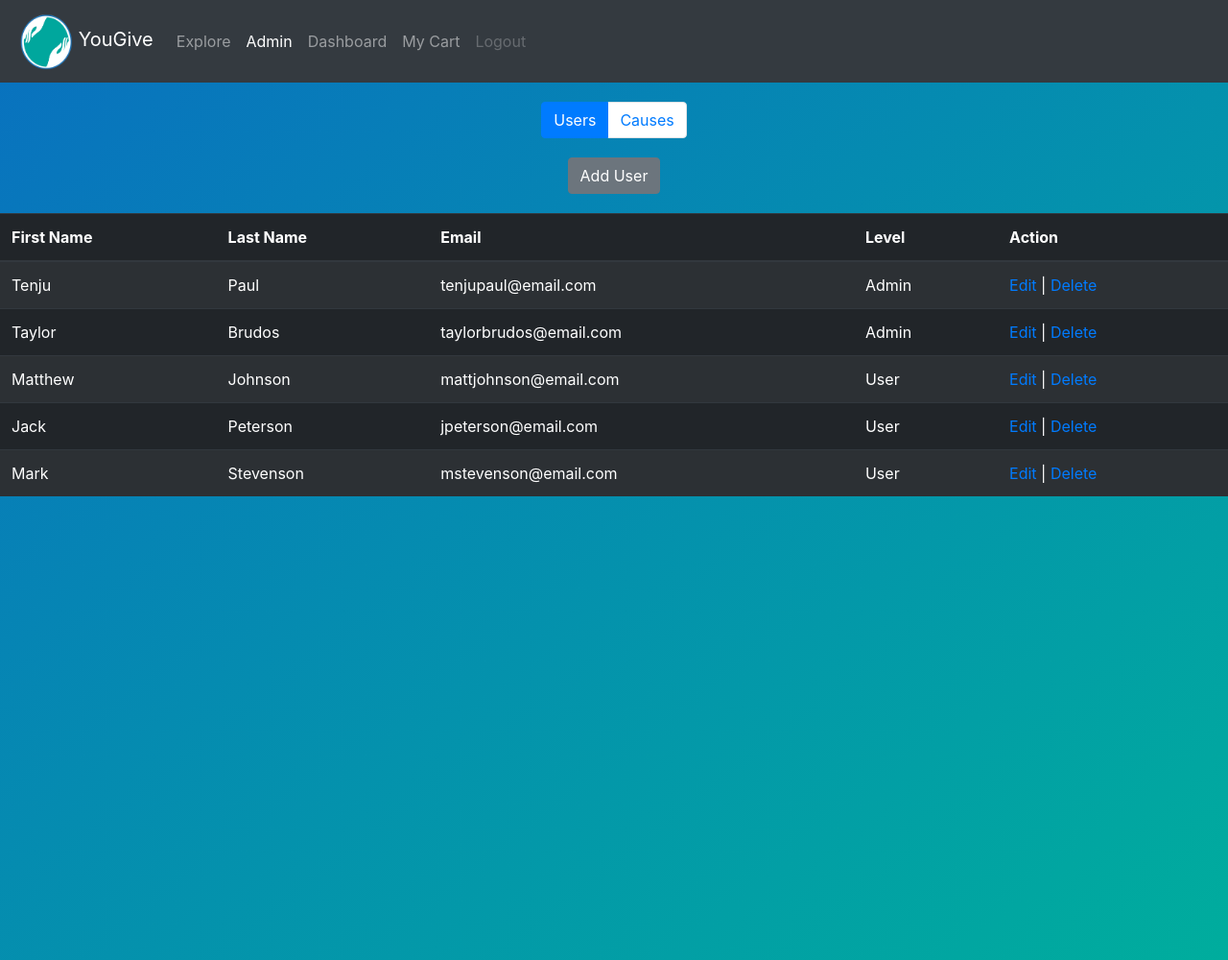
After one commit to taylor-brudos/you-give, a Django app: page /admin/users in a window 1280 px wide. The commit adds this page. Shown: the whole page at 96% size. Run offline with Django 3.2, Linux system fonts and the light colour scheme; some libraries are stand-ins or nearby versions.

Commit message:
various changes including adding admin and navbar

```diff
--- /dev/null
+++ b/apps/first_app/templates/first_app/admin_users.html
@@ -0,0 +1,209 @@
+<!DOCTYPE html>
+<html lang="en">
+<head>
+    <meta charset="UTF-8">
+    <meta name="viewport" content="width=device-width, initial-scale=1.0">
+    <meta http-equiv="X-UA-Compatible" content="ie=edge">
+    <link rel="stylesheet" href="https://stackpath.bootstrapcdn.com/bootstrap/4.1.2/css/bootstrap.min.css" integrity="sha384-Smlep5jCw/wG7hdkwQ/Z5nLIefveQRIY9nfy6xoR1uRYBtpZgI6339F5dgvm/e9B" crossorigin="anonymous">
+    <title>Admin | Users</title>
+    <style>
+    .background {
+        background: linear-gradient(to bottom right, #0970C0, #00AD9D);
+        height: 1000px;
+    }
+    .margin {
+        margin: 20px;
+    }
+    .btn {
+        margin-bottom: 20px;
+    }
+    .button {
+        text-align: center;
+        color: white;
+    }
+    </style>
+</head>
+<body>
+    <div class="container-fluid background p-0">
+        <nav class="navbar navbar-expand navbar-dark bg-dark">
+            <a class="navbar-brand" href="/explore">
+            {% load static %}
+                <img src="{% static 'first_app/images/globe_trans.png' %}" width="60" height="60" alt="YouGive Logo">
+                YouGive
+            </a>
+            <ul class="navbar-nav">
+                <li class="nav-item">
+                    <a class="nav-link" href="/explore">Explore</a>
+                </li>
+                <li class="nav-item active">
+                    <a class="nav-link" href="/admin/users">Admin<span class="sr-only">(current)</span></a>
+                </li>
+                <li class="nav-item">
+                    <a class="nav-link" href="/user/1">Dashboard</a>
+                </li>
+                <li class="nav-item">
+                    <a class="nav-link" href="#">My Cart</a>
+                </li>
+                <li class="nav-item">
+                    <a class="nav-link disabled" href="/">Logout</a>
+                </li>
+            </ul>
+        </nav>
+        <nav class="margin" aria-label="Switch between admin modes">
+            <ul class="pagination justify-content-center">
+                <li class="page-item active">
+                <a class="page-link" href="/admin/users" tabindex="-1">Users<span class="sr-only">(current)</span></a>
+                </li>
+                <li class="page-item">
+                <a class="page-link" href="/admin/causes">Causes</a>
+                </li>
+            </ul>
+        </nav>
+        <div class="button">
+            <a class="btn btn-secondary" data-toggle="modal" data-target="#exampleModalCenter">Add User</a><br>
+        </div>
+        <div class="modal fade" id="exampleModalCenter" tabindex="-1" role="dialog" aria-labelledby="exampleModalCenterTitle" aria-hidden="true">
+            <div class="modal-dialog modal-dialog-centered" role="document">
+                <div class="modal-content">
+                <div class="modal-header">
+                    <h5 class="modal-title" id="exampleModalCenterTitle">Add User</h5>
+                    <button type="button" class="close" data-dismiss="modal" aria-label="Close">
+                    <span aria-hidden="true">&times;</span>
+                    </button>
+                </div>
+                <div class="modal-body">
+                    <form>
+                        <div class="form-group">
+                            <label for="exampleInputEmail1">First Name:</label>
+                            <input type="text" class="form-control" id="exampleInputEmail1" aria-describedby="emailHelp" placeholder="First name">
+                        </div>
+                        <div class="form-group">
+                            <label for="exampleInputEmail1">Last Name:</label>
+                            <input type="text" class="form-control" id="exampleInputEmail1" aria-describedby="emailHelp" placeholder="Last name">
+                        </div>
+                        <div class="form-group">
+                            <label for="exampleInputEmail1">Email:</label>
+                            <input type="text" class="form-control" id="exampleInputEmail1" aria-describedby="emailHelp" placeholder="Email">
+                        </div>
+                        <div class="form-group">
+                            <label for="exampleInputPassword1">Password</label>
+                            <input type="password" class="form-control" id="exampleInputPassword1" placeholder="Password">
+                        </div>
+                        <div class="form-group">
+                            <label for="exampleFormControlSelect1">Level</label>
+                            <select class="form-control" id="exampleFormControlSelect1">
+                                <option>User</option>
+                                <option>Admin</option>
+                            </select>
+                        </div>
+                        <button type="button" class="btn btn-primary">Add</button>
+                    </form>
+                </div>
+                </div>
+            </div>
+        </div>
+        <div class="modal fade" id="exampleModalEdit" tabindex="-1" role="dialog" aria-labelledby="exampleModalCenterTitle" aria-hidden="true">
+            <div class="modal-dialog modal-dialog-centered" role="document">
+                <div class="modal-content">
+                <div class="modal-header">
+                    <h5 class="modal-title" id="exampleModalCenterTitle">Edit User</h5>
+                    <button type="button" class="close" data-dismiss="modal" aria-label="Close">
+                    <span aria-hidden="true">&times;</span>
+                    </button>
+                </div>
+                <div class="modal-body">
+                    <form>
+                        <div class="form-group">
+                            <label for="exampleInputEmail1">First Name:</label>
+                            <input type="text" class="form-control" id="exampleInputEmail1" aria-describedby="emailHelp" placeholder="First name">
+                        </div>
+                        <div class="form-group">
+                            <label for="exampleInputEmail1">Last Name:</label>
+                            <input type="text" class="form-control" id="exampleInputEmail1" aria-describedby="emailHelp" placeholder="Last name">
+                        </div>
+                        <div class="form-group">
+                            <label for="exampleInputEmail1">Email:</label>
+                            <input type="text" class="form-control" id="exampleInputEmail1" aria-describedby="emailHelp" placeholder="Email">
+                        </div>
+                        <div class="form-group">
+                            <label for="exampleFormControlSelect1">Level</label>
+                            <select class="form-control" id="exampleFormControlSelect1">
+                                <option>User</option>
+                                <option>Admin</option>
+                            </select>
+                        </div>
+                        <button type="button" class="btn btn-primary">Update</button>
+                    </form>
+                </div>
+                </div>
+            </div>
+        </div>
+        <table class="table table-striped table-dark">
+            <thead>
+                <tr>
+                <th scope="col">First Name</th>
+                <th scope="col">Last Name</th>
+                <th scope="col">Email</th>
+                <th scope="col">Level</th>
+                <th scope="col">Action</th>
+                </tr>
+            </thead>
+            <tbody>
+                <tr>
+                <td>Tenju</td>
+                <td>Paul</td>
+                <td>tenjupaul@email.com</td>
+                <td>Admin</td>
+                <td>
+                    <a href="" data-toggle="modal" data-target="#exampleModalEdit">Edit</a> |
+                    <a href="">Delete</a>
+                </td>
+                </tr>
+                <tr>
+                <td>Taylor</td>
+                <td>Brudos</td>
+                <td>taylorbrudos@email.com</td>
+                <td>Admin</td>
+                <td>
+                    <a href="" data-toggle="modal" data-target="#exampleModalEdit">Edit</a> |
+                    <a href="">Delete</a>
+                </td>
+                </tr>
+                <tr>
+                <td>Matthew</td>
+                <td>Johnson</td>
+                <td>mattjohnson@email.com</td>
+                <td>User</td>
+                <td>
+                    <a href="" data-toggle="modal" data-target="#exampleModalEdit">Edit</a> |
+                    <a href="">Delete</a>
+                </td>
+                </tr>
+                <tr>
+                <td>Jack</td>
+                <td>Peterson</td>
+                <td>jpeterson@email.com</td>
+                <td>User</td>
+                <td>
+                    <a href="" data-toggle="modal" data-target="#exampleModalEdit">Edit</a> |
+                    <a href="">Delete</a>
+                </td>
+                </tr>
+                <tr>
+                <td>Mark</td>
+                <td>Stevenson</td>
+                <td>mstevenson@email.com</td>
+                <td>User</td>
+                <td>
+                    <a href="" data-toggle="modal" data-target="#exampleModalEdit">Edit</a> |
+                    <a href="">Delete</a>
+                </td>
+                </tr>
+            </tbody>
+        </table>
+    </div>
+    <script src="https://code.jquery.com/jquery-3.3.1.slim.min.js" integrity="sha384-q8i/X+965DzO0rT7abK41JStQIAqVgRVzpbzo5smXKp4YfRvH+8abtTE1Pi6jizo" crossorigin="anonymous"></script>
+    <script src="https://cdnjs.cloudflare.com/ajax/libs/popper.js/1.14.3/umd/popper.min.js" integrity="sha384-ZMP7rVo3mIykV+2+9J3UJ46jBk0WLaUAdn689aCwoqbBJiSnjAK/l8WvCWPIPm49" crossorigin="anonymous"></script>
+    <script src="https://stackpath.bootstrapcdn.com/bootstrap/4.1.2/js/bootstrap.min.js" integrity="sha384-o+RDsa0aLu++PJvFqy8fFScvbHFLtbvScb8AjopnFD+iEQ7wo/CG0xlczd+2O/em" crossorigin="anonymous"></script>
+</body>
+</html>
--- a/apps/first_app/urls.py
+++ b/apps/first_app/urls.py
@@ -7,5 +7,8 @@ urlpatterns = [
     url(r'^$', views.index),
     url(r'^user/(?P<id>\d+)',views.userProfile),
     url(r'^explore$', views.explore),
-    url(r'^charity$', views.displayCharity)
+    url(r'^statement$', views.displayStatement),
+    url(r'^charity$', views.displayCharity),
+    url(r'^admin/users$', views.adminUsers),
+    url(r'^admin/causes$', views.adminCauses)
 ]
--- a/apps/first_app/views.py
+++ b/apps/first_app/views.py
@@ -14,3 +14,12 @@ def explore(request):
 
 def displayCharity(request):
     return render(request, 'first_app/charity.html')
+
+def displayStatement(request):
+    return render(request, 'first_app/statement.html')
+
+def adminUsers(request):
+    return render(request, 'first_app/admin_users.html')
+
+def adminCauses(request):
+    return render(request, 'first_app/admin_causes.html')
```
Also changed, not shown: apps/first_app/templates/first_app/admin_causes.html (added, +190 -0 lines), apps/first_app/templates/first_app/charity.html (+20 -2 lines), apps/first_app/templates/first_app/explore.html (+50 -54 lines), apps/first_app/templates/first_app/index.html (+10 -2 lines), apps/first_app/templates/first_app/statement.html (added, +89 -0 lines).
